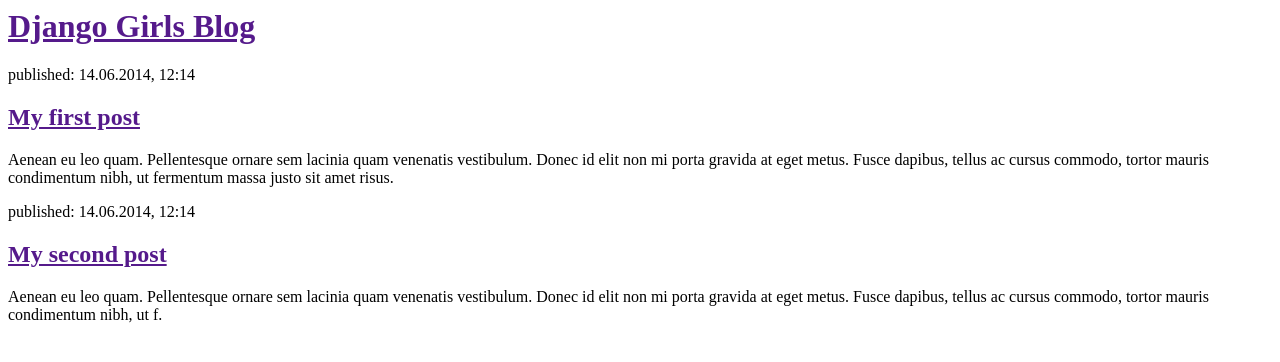
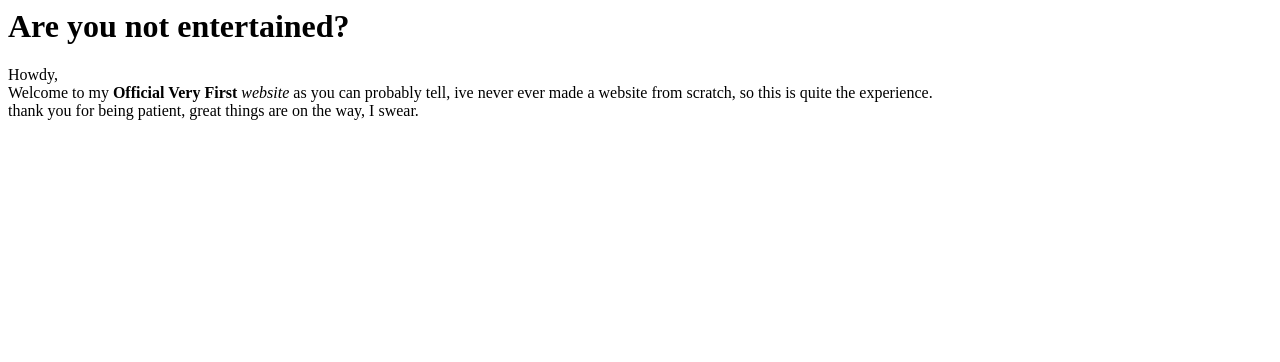
Before and after one commit to Mitterdini/My-First-Blog, a Django app: page / in a window 1280 px wide. Shown: the top 362 px of the page. Run offline with Django 3.2, Linux system fonts and the light colour scheme.

Commit message:
i changed the HTML file to suit me a bit more and not the tutorial.

```diff
--- a/blog/templates/blog/post_list.html
+++ b/blog/templates/blog/post_list.html
@@ -1,22 +1,23 @@
 <html>
     <head>
-        <title>Django Girls blog</title>
+        <title>
+           Mitterdini In The House
+        </title>
+
     </head>
-    <body>
-        <div>
-            <h1><a href="">Django Girls Blog</a></h1>
-        </div>
 
-        <div>
-            <p>published: 14.06.2014, 12:14</p>
-            <h2><a href="">My first post</a></h2>
-            <p>Aenean eu leo quam. Pellentesque ornare sem lacinia quam venenatis vestibulum. Donec id elit non mi porta gravida at eget metus. Fusce dapibus, tellus ac cursus commodo, tortor mauris condimentum nibh, ut fermentum massa justo sit amet risus.</p>
-        </div>
+    <Body>
+        <H1>
+            Are you not entertained?
+        </H1>
+    <p>
+        Howdy,<br/>
+        Welcome to my <strong> Official Very First</strong>
+        <em> website</em>
 
-        <div>
-            <p>published: 14.06.2014, 12:14</p>
-            <h2><a href="">My second post</a></h2>
-            <p>Aenean eu leo quam. Pellentesque ornare sem lacinia quam venenatis vestibulum. Donec id elit non mi porta gravida at eget metus. Fusce dapibus, tellus ac cursus commodo, tortor mauris condimentum nibh, ut f.</p>
-        </div>
-    </body>
+        as you can probably tell, ive never ever made a website from scratch, so this is quite the experience.<br/>
+        thank you for being patient, great things are on the way, I swear.
+    </p>
+
+    </Body>
 </html>
```
